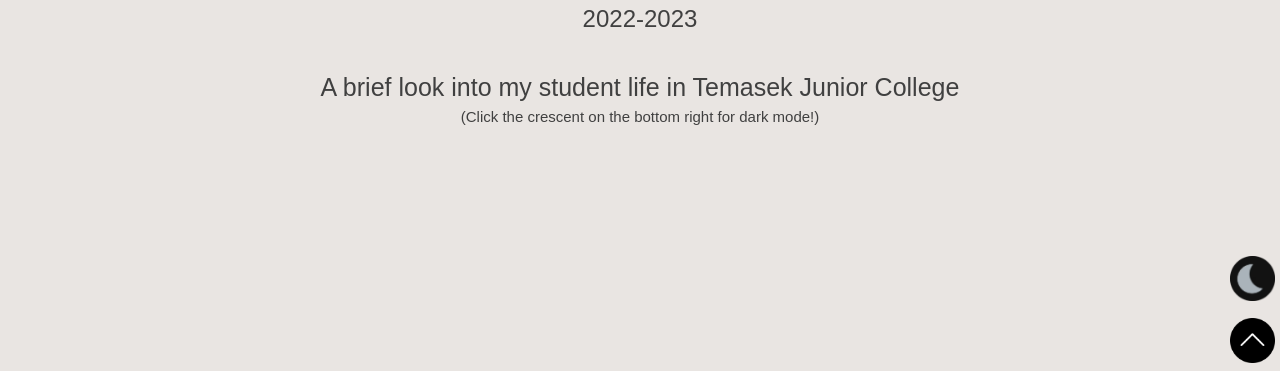
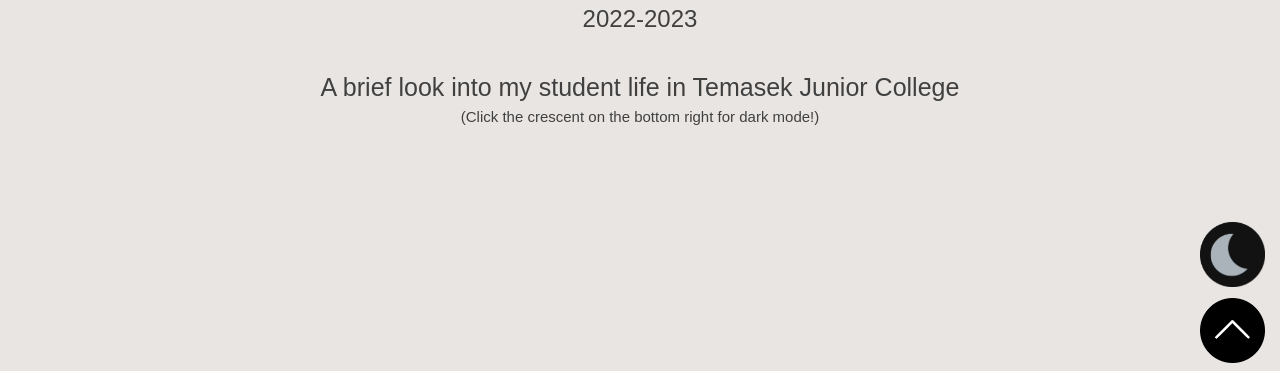
Before and after one commit to alexilawrence/alexilawrence.github.io, a plain HTML site: page index.html in a window 1280 px wide. Shown: the part 429-800 px from the top of the page. Drawn offline with Linux system fonts and the light colour scheme.

Commit message:
edited button size

```diff
--- a/Webpages/Journey.css
+++ b/Webpages/Journey.css
@@ -90,9 +90,9 @@ html {
 
 .arrow img {
 	position: fixed;
-	right: 5px;
-	bottom:8px;
-	width: 45px;
+	right: 15px;
+	bottom: 8px;
+	width: 65px;
 
 }
 
@@ -104,9 +104,9 @@ button {
 
 .toggleDark img {
 	position: fixed;
-	right: 5px;
-	bottom: 70px;
-	width: 45px;
+	right: 15px;
+	bottom: 84px;
+	width: 65px;
 }
 
 
```
